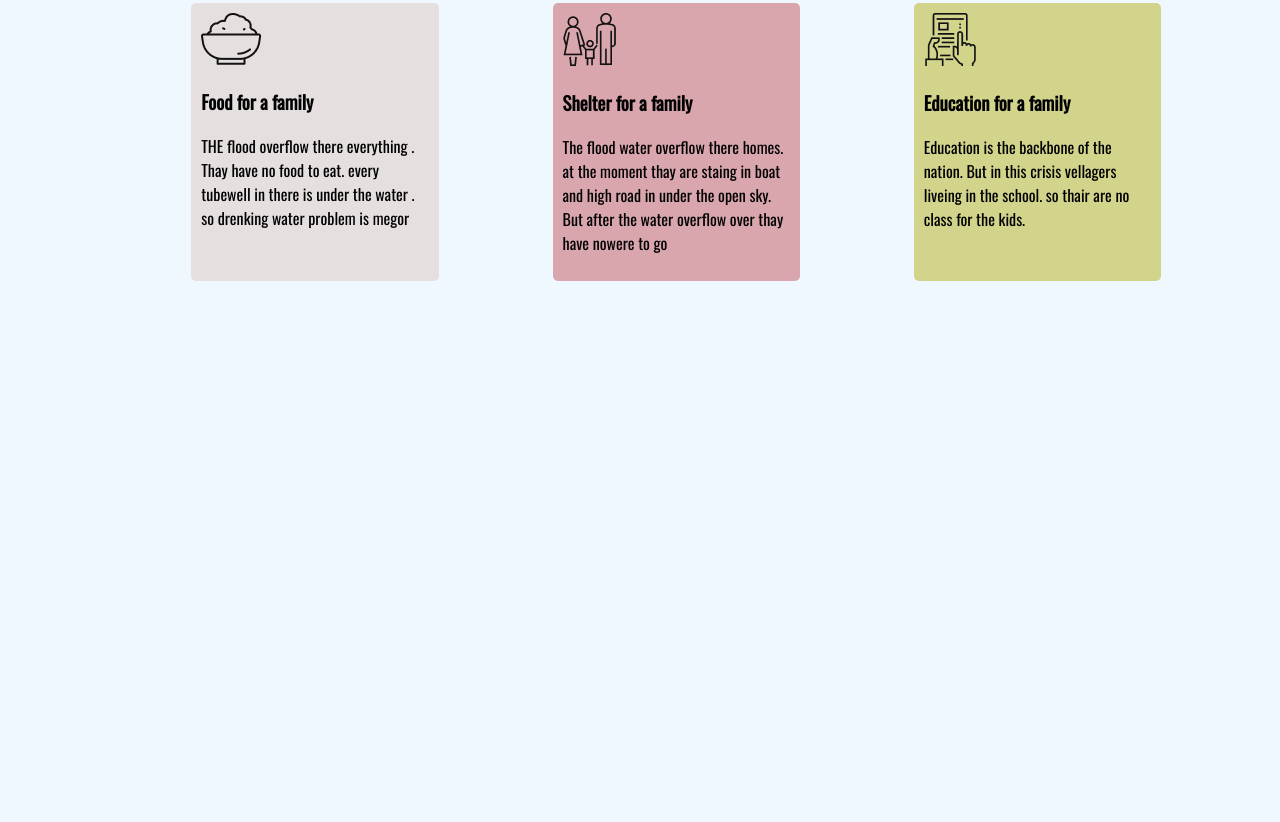
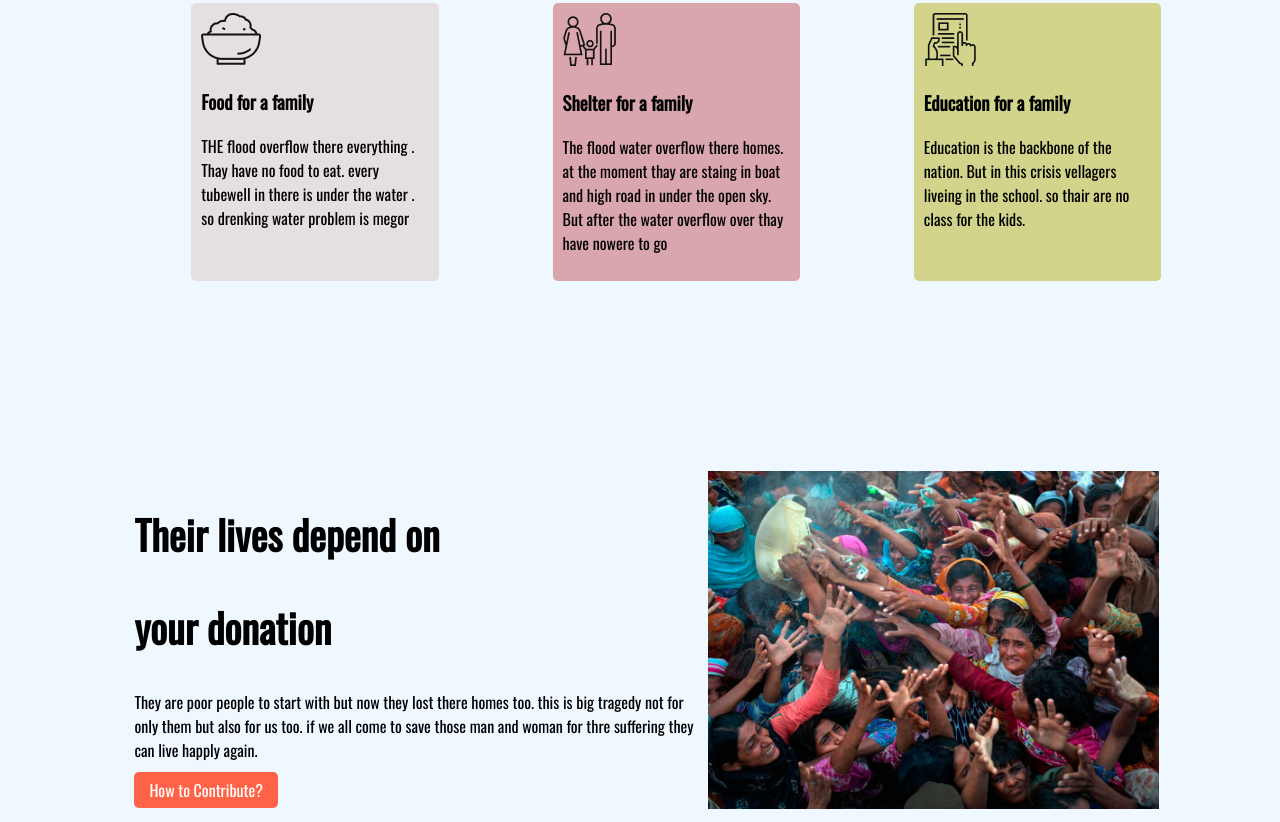
Before and after one commit to Biplob17h/donate-today, a plain HTML site: page index.html in a window 1280 px wide. Shown: the part 1190-2012 px from the top of the page. Before the commit the page ends 1479 px from the top, so only its background shows below. Drawn offline with nearby package versions, Linux system fonts and the light colour scheme; files whose address does not match are found by name.

Commit message:
section 4

```diff
--- a/index.html
+++ b/index.html
@@ -62,12 +62,26 @@
          <p> The flood water overflow there homes. at the moment thay are staing in boat and high road in under the open sky. But after the
             water overflow over thay have nowere to go </p>
         </div>
-        <div class="food wood">
+        <div class="food wood bottom">
             <img src="icons/Frame-1.png" alt="this is a photo of a calculetor">
          <h3>Education for a family</h3>
          Education is the backbone of the nation. But in this crisis vellagers liveing in the school. so thair are no class for the kids.
         </div>
     </section>
+    <section class=" head poor-people">
+        <div class="save-lives">
+            <h1>Their lives depend on </h1>
+            <h1>   your donation</h1>
+        <p>
+            They are poor people to start with but now they lost there homes too. this is big tragedy not for only them but also for us too. if we all come to save those  man and woman for thre suffering they can live happly again.
+        </p>
+        <a class="link-button" href="">How to Contribute?</a>
+        </div>
+        <div class="donation-photo">
+         <img src="images/donation6.jpg" alt="this is a photo of donetion ">
+
+    </div>
+    </section>
 
 </body>
 </html>
--- a/style.css
+++ b/style.css
@@ -66,3 +66,21 @@ text-decoration: none;
 .wood{
   background-color: rgba(201, 201, 104, 0.76);
 }
+.head{
+  margin-top: 15%;
+}
+.poor-people{
+  display: flex;
+}
+.save-lives{
+  width: 50%;
+  margin-left: 10%;
+  margin-right: 10px;
+}
+.donation-photo{
+  width: 50%;
+background-repeat: no-repeat;
+}
+.donation-photo img{
+  width: 80%;
+}
```
